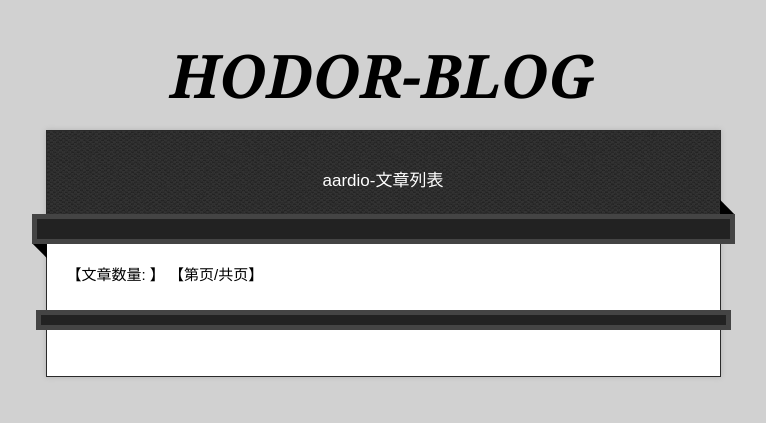
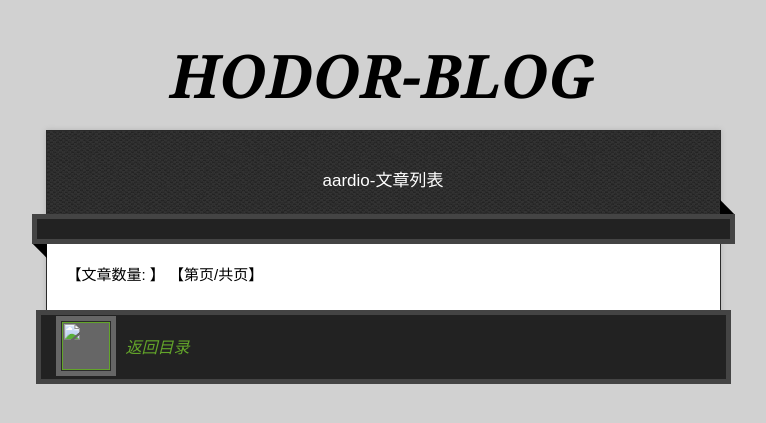
Before and after one commit to ztmdnike/aardio, a Jekyll site: the page built from index.html, in a window 1280 px wide. Shown: the top 423 px of the page, without its empty margins (257-1023 px from the left). Built offline with Jekyll 4.4.1, drawn with Linux system fonts in a browser that asks for light colours.

Commit message:
Update default.html

```diff
--- a/_layouts/default.html
+++ b/_layouts/default.html
@@ -39,14 +39,7 @@
     </div>
     <footer>
       <div class="owner">
-      {% if site.github.is_project_page %}
-      <p><a href="{{ site.github.owner_url }}" class="avatar"><img src="{{ site.github.owner_gravatar_url }}" width="48" height="48"></a> <a href="{{ site.github.owner_url }}">{{ site.github.owner_name }}</a> maintains <a href="{{ site.github.repository_url }}">{{ page.title }}</a></p>
-      {% endif %}
-
-       {% if site.github.is_user_page %}
-      <p><a href="{{ site.github.owner_url }}" class="avatar"><img src="{{ site.github.owner_gravatar_url }}" width="48" height="48"></a>View <a href="{{ site.github.owner_url }}">{{ site.github.owner_name }}</a> on <a href="https://www.github.com">GitHub</a></p>
-      {% endif %}
-
+      <p><a href="{{ site.github.owner_url }}" class="avatar"><img src="{{ site.github.owner_gravatar_url }}" width="48" height="48"></a> <a href="/aardio">返回目录</p>
       </div>
     </footer>
   </div>
```
